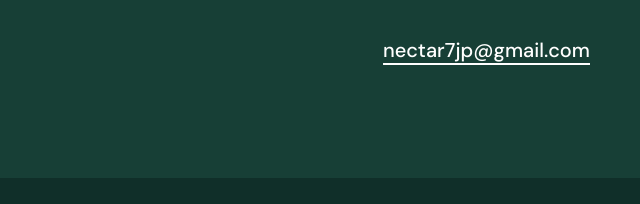
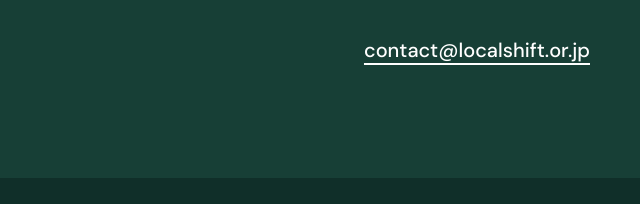
Before and after one commit to emergence-japan/localshift, a plain HTML site: page index.html in a window 1280 px wide. Shown: the part 7438-7642 px from the top of the page, 640-1280 px from the left. Drawn offline with Linux system fonts and the light colour scheme.

Commit message:
chore: 問い合わせ先メールアドレスを contact@localshift.or.jp に変更

```diff
--- a/index.html
+++ b/index.html
@@ -61,7 +61,7 @@
 
     <section class="organization section" id="organization" aria-labelledby="organization-title"><div class="wrap organization-grid"><div><p class="eyebrow">ORGANIZATION</p><h2 id="organization-title">団体概要</h2></div><dl><div><dt>団体名</dt><dd>NPO法人 LOCALSHIFT</dd></div><div><dt>設立</dt><dd>2011年3月3日（平成23年）</dd></div><div><dt>活動開始</dt><dd>2026年11月</dd></div><div><dt>代表理事</dt><dd>三瀧 真次</dd></div><div><dt>所在地</dt><dd>大阪府枚方市香里園山之手町37番19号</dd></div></dl></div></section>
 
-    <section class="contact section" id="contact" aria-labelledby="contact-title"><div class="wrap"><p class="eyebrow">CONTACT & JOIN US</p><h2 id="contact-title">次のつながりは、<br>ここから。</h2><p class="contact-intro">一緒に地域の可能性を広げる仲間をお待ちしています。</p><div class="contact-grid"><article><span class="contact-type">自治体・団体の皆さま</span><h3>事業やイベントを<br>相談したい</h3><p>地域の食や文化を生かしたイベント、交流の場づくりなど、まずはお話をお聞かせください。</p><a class="button button-green" href="mailto:nectar7jp@gmail.com?subject=LOCALSHIFT：事業・イベントのご相談">事業・イベントの相談 <span aria-hidden="true">↗</span></a></article><article><span class="contact-type">活動に関心をお持ちの皆さま</span><h3>活動に参加したい、<br>応援したい</h3><p>活動への参加や、寄付についてのご相談をメールで受け付けています。お気軽にご連絡ください。</p><a class="button button-outline" href="mailto:nectar7jp@gmail.com?subject=LOCALSHIFT：活動参加・寄付について">参加・寄付について相談 <span aria-hidden="true">↗</span></a></article></div><div class="contact-email"><p>ボタンを押すと、お使いのメールアプリが開きます。<br>アプリを利用していない方は、こちらのアドレスへお送りください。</p><a href="mailto:nectar7jp@gmail.com">nectar7jp@gmail.com</a></div></div></section>
+    <section class="contact section" id="contact" aria-labelledby="contact-title"><div class="wrap"><p class="eyebrow">CONTACT & JOIN US</p><h2 id="contact-title">次のつながりは、<br>ここから。</h2><p class="contact-intro">一緒に地域の可能性を広げる仲間をお待ちしています。</p><div class="contact-grid"><article><span class="contact-type">自治体・団体の皆さま</span><h3>事業やイベントを<br>相談したい</h3><p>地域の食や文化を生かしたイベント、交流の場づくりなど、まずはお話をお聞かせください。</p><a class="button button-green" href="mailto:contact@localshift.or.jp?subject=LOCALSHIFT：事業・イベントのご相談">事業・イベントの相談 <span aria-hidden="true">↗</span></a></article><article><span class="contact-type">活動に関心をお持ちの皆さま</span><h3>活動に参加したい、<br>応援したい</h3><p>活動への参加や、寄付についてのご相談をメールで受け付けています。お気軽にご連絡ください。</p><a class="button button-outline" href="mailto:contact@localshift.or.jp?subject=LOCALSHIFT：活動参加・寄付について">参加・寄付について相談 <span aria-hidden="true">↗</span></a></article></div><div class="contact-email"><p>ボタンを押すと、お使いのメールアプリが開きます。<br>アプリを利用していない方は、こちらのアドレスへお送りください。</p><a href="mailto:contact@localshift.or.jp">contact@localshift.or.jp</a></div></div></section>
   </main>
   <footer class="footer"><div class="wrap footer-main"><a class="brand" href="#top"><img class="brand-logo" src="assets/logo-white.png" width="354" height="36" alt="LOCAL SHIFT"><span class="brand-sub">特定非営利活動法人 ローカルシフト</span></a><nav class="footer-links" aria-label="フッターナビゲーション"><a href="#about">私たちについて</a><a href="#interview">インタビュー</a><a href="#news">プロジェクト</a><a href="kansai-relations.html">高知家関西リレーションズ</a><a href="#contact">お問い合わせ</a></nav></div><div class="wrap footer-bottom"><span>© LOCALSHIFT</span><a href="#top">ページの先頭へ ↑</a></div></footer>
 </body>
```
Also changed, not shown: kansai-relations.html (+1 -1 lines).
